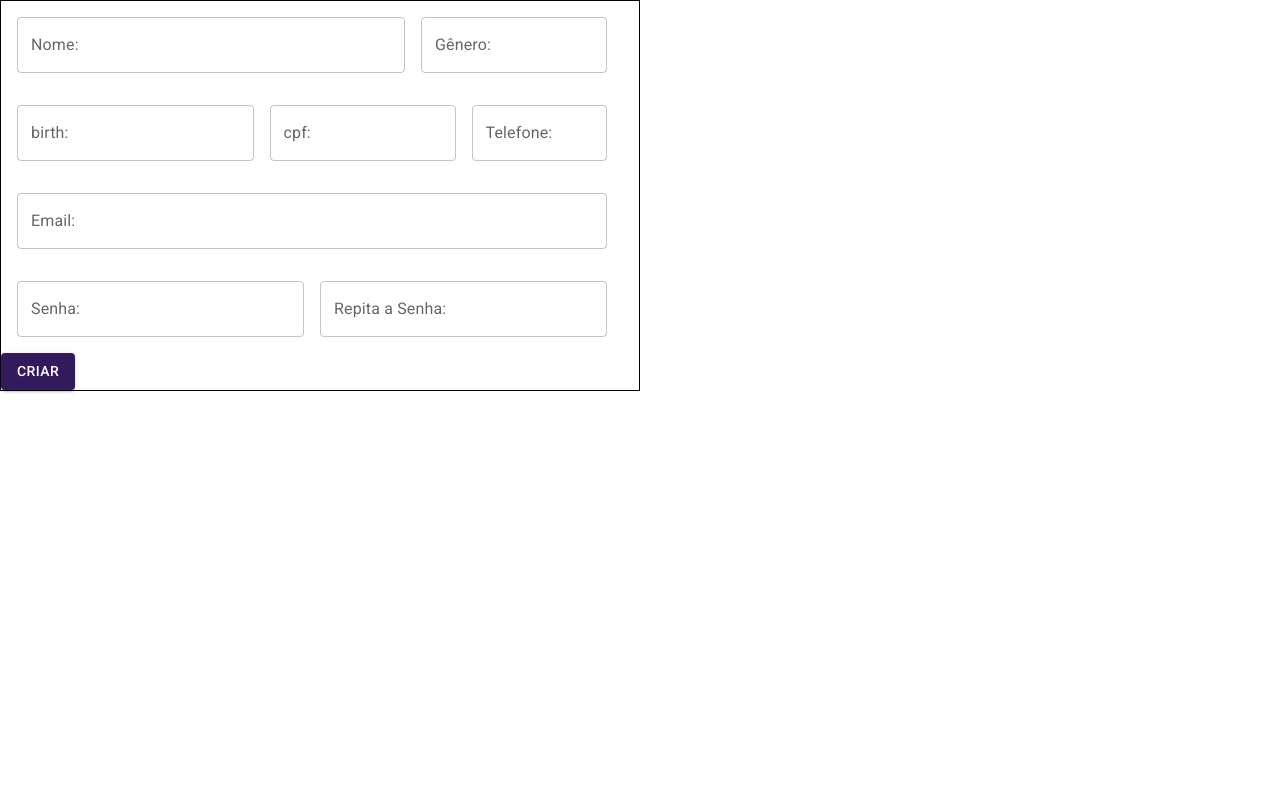
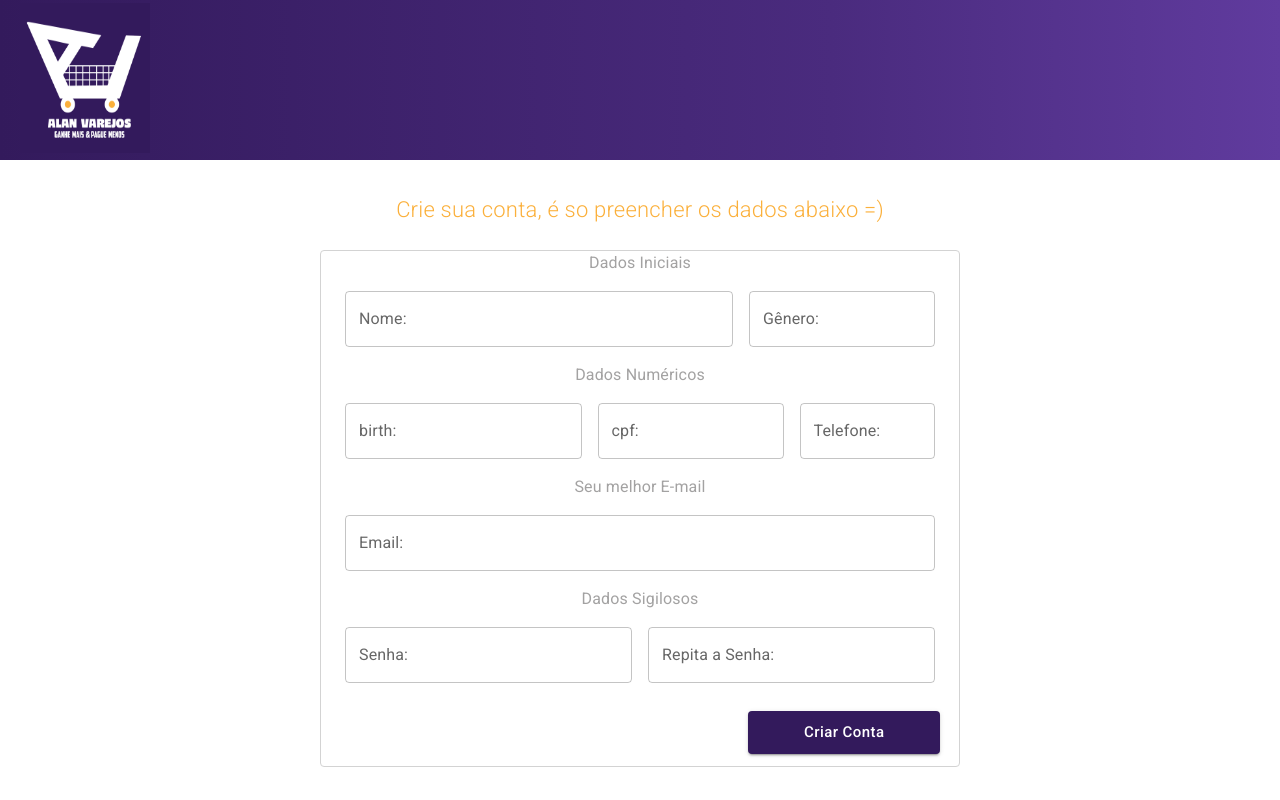
Before and after one commit to alancarloscesar/ecommerce, a React (Vite) app in the folder frontend/: page /signup in a window 1280 px wide. Built offline with nearby package versions, Linux system fonts and the light colour scheme.

Commit message:
Modal Forgot password

```diff
--- /dev/null
+++ b/frontend/src/components/HeaderUser/index.tsx
@@ -0,0 +1,51 @@
+import {Grid, Box, useTheme} from "@mui/material"
+import imgLogo from "../../assets/logo.jpeg"
+
+export default function HeaderUser(){
+
+    const theme = useTheme();
+
+    return(
+        <>
+         <Grid container
+                sx={{
+                    display: "flex",
+                    flexDirection: "column",
+                    justifyContent: "center",
+                    height: "20vh",
+                    width: "100vw",
+                    backgroundColor: "rgb(51,26,92)",
+                    background: "linear-gradient(90deg, rgba(51,26,92,1) 0%, rgba(74,43,126,1) 65%, rgba(96,59,158,1) 100%)",
+                    // marginBottom: "15vw",
+
+                    [theme.breakpoints.only('sm')]: {
+                        marginBottom: "15vh",
+                        height: "20vh",
+                    },
+                    [theme.breakpoints.only('xs')]: {
+                        marginBottom: "16vh",
+                        height: "15vh",
+                    },
+                }}
+
+                xl={12}
+            >
+
+                <Box sx={{
+                    [theme.breakpoints.only('xs')]: {
+                        display: "none"
+                    },
+                }}>
+                    <img src={imgLogo}
+                        id="img"
+                        alt="img logo"
+                        width={150}
+                        height={150}
+                        style={{ paddingLeft: 20 }}
+                    />
+                </Box>
+            </Grid >
+
+        </>
+    )
+}
--- /dev/null
+++ b/frontend/src/components/ModalForgotPassword/index.jsx
@@ -0,0 +1,105 @@
+import { useEffect, useState } from 'react';
+import Button from '@mui/material/Button';
+import TextField from '@mui/material/TextField';
+import Dialog from '@mui/material/Dialog';
+import DialogActions from '@mui/material/DialogActions';
+import DialogContent from '@mui/material/DialogContent';
+import DialogContentText from '@mui/material/DialogContentText';
+import DialogTitle from '@mui/material/DialogTitle';
+import { Divider, Grid, useTheme } from '@mui/material';
+import sendEmail from "../../assets/mailsend.gif"
+
+export default function ModalForgotPassword() {
+    const [open, setOpen] = useState(false);
+    const [email, setEmail] = useState("")
+
+    const theme = useTheme()
+    useEffect(()=>{
+        handleClickOpen()
+    },[])
+
+    const handleClickOpen = () => {
+        setOpen(true);
+    };
+
+    const handleClose = () => {
+        setOpen(false);
+    };
+
+    return (
+        <div>
+            <Button variant="outlined" onClick={handleClickOpen}>
+                Open form dialog
+            </Button>
+            <Dialog open={open} onClose={handleClose}>
+                <DialogTitle>Recuperação de senha</DialogTitle>
+                <Divider />
+                <DialogContent>
+
+                    <Grid
+                        container
+                        display={'flex'}
+                        flexDirection={'row'}
+                        justifyContent={'center'}
+                        alignItems={'center'}
+                        textAlign={'center'}
+                    >
+
+                        <Grid
+                            item
+                            xs={12} md={7}
+                        >
+                            <DialogContentText
+                                textAlign={'justify'}
+                                p={3}
+
+                                sx={{
+                                    [theme.breakpoints.only('xs')]: {
+                                        display: 'none'
+                                    },
+                                }}
+                            >
+                                Trabalhamos com um sistema seguro de recuperação de senha,
+                                por favor digite seu email e verifique sua caixa de entrada.
+                            </DialogContentText>
+                        </Grid>
+
+                        <Grid
+                            item
+                            xs={12} md={5}
+                        >
+                            <img
+                                src={sendEmail}
+                                alt="gif de email"
+                                width={230}
+                                height={230}
+                            />
+                        </Grid>
+
+                    </Grid>
+
+
+                    <TextField
+                        autoFocus
+                        margin="dense"
+                        id="name"
+                        label="Email de Recuperação"
+                        type="email"
+                        fullWidth
+                        variant="outlined"
+                        size='medium'
+                        value={email}
+                        onChange={(e) => setEmail(e.target.value)}
+                    />
+                </DialogContent>
+                <DialogActions>
+                    <Button
+                        variant='text'
+                        onClick={handleClose}>
+                        Recuperar Senha
+                    </Button>
+                </DialogActions>
+            </Dialog>
+        </div>
+    );
+}
--- a/frontend/src/pages/SignUp/index.tsx
+++ b/frontend/src/pages/SignUp/index.tsx
@@ -1,7 +1,10 @@
-import { Button, Grid, TextField } from "@mui/material"
+import { Button, Grid, TextField, Stack, Typography, useTheme } from "@mui/material"
 import { useState } from "react"
+import HeaderUser from "../../components/HeaderUser"
 
 export default function SignUp() {
+
+    const theme = useTheme();
 
     const [user, setUser] = useState({
         name: "",
@@ -11,25 +14,69 @@ export default function SignUp() {
         phone: "",
         email: "",
         password: "",
+        passwordRepeat: ""
     })
 
     return (
         <>
 
-            <Grid
-                // bgcolor={"#ff0"}
-                maxWidth={"50vw"}
-                border={1}
+            <HeaderUser />
+
+            <Stack
+                display={"flex"}
+                flexDirection={"column"}
+                justifyContent={"center"}
+                alignItems={"center"}
+                height={"80vh"}
+                width={"100vw"}
             >
 
+                <Typography sx={{
+                    maxWidth: "90%",
+                    textAlign: "center",
+                    color: "secondary.main",
+                    fontWeight: "300",
+                    fontSize: 22,
+                    marginBottom: 3,
+                    [theme.breakpoints.only('xs')]: {
+                        fontSize: 16
+                    },
+                }}>
+                    Crie sua conta, é so preencher os dados abaixo =)
+                </Typography>
+
+                <Grid
+                    width={"50vw"}
+                    border={1}
+                    borderRadius={1}
+                    borderColor={"#d3d3d3"}
+
+                    display={"flex"}
+                    flexDirection={"column"}
+                    alignItems={"center"}
+                    justifyContent={"center"}
+
+                    sx={{
+                        [theme.breakpoints.only('md')]: {
+                            width: "70vw"
+                        },
+                        [theme.breakpoints.only('sm')]: {
+                            width: "70vw",
+                        },
+                        [theme.breakpoints.only('xs')]: {
+                            width: "90vw",
+                        },
+                    }}
+                >
+                    <Typography sx={{color:"#a3a2a2"}}>Dados Iniciais</Typography>
                     <Grid container xs={12} p={2} spacing={2}>
-                    <Grid item xs={8}>
+                        <Grid item xs={12} sm={12} md={8} lg={8}>
                             <TextField
                                 label="Nome: "
                                 type="email"
                                 variant="outlined"
-                            value={user.email}
-                            onChange={(e) => setUser((prev) => ({ ...prev, email: e.target.value }))}
+                                value={user.name}
+                                onChange={(e) => setUser((prev) => ({ ...prev, name: e.target.value }))}
 
                                 sx={{
                                     width: "100%",
@@ -37,11 +84,13 @@ export default function SignUp() {
                                 }}
                             />
                         </Grid>
-                    <Grid item xs={4}>
+                        <Grid item xs={12} sm={12} md={4} lg={4}>
                             <TextField
                                 label="Gênero: "
                                 type="gender"
                                 variant="outlined"
+                                value={user.gender}
+                                onChange={(e) => setUser((prev) => ({ ...prev, gender: e.target.value }))}
                                 sx={{
                                     width: "100%",
 
@@ -50,34 +99,54 @@ export default function SignUp() {
                         </Grid>
                     </Grid>
 
+                    <Typography sx={{color:"#a3a2a2"}}>Dados Numéricos</Typography>
                     <Grid container xs={12} p={2} spacing={2}>
-                    <Grid item xs={5}>
+                        <Grid item xs={12} sm={12} md={4} lg={5}>
                             <TextField
                                 label="birth: "
                                 type="text"
                                 variant="outlined"
-                            value={user.email}
-                            onChange={(e) => setUser((prev) => ({ ...prev, email: e.target.value }))}
+                                value={user.birth}
+                                onChange={(e) => setUser((prev) => ({ ...prev, birth: e.target.value }))}
                                 sx={{
                                     width: "100%",
 
                                 }}
                             />
                         </Grid>
-                    <Grid item xs={4}>
+                        <Grid item xs={12} sm={12} md={4} lg={4}>
                             <TextField
                                 label="cpf: "
                                 type="text"
                                 variant="outlined"
+                                value={user.cpf}
+                                onChange={(e) => setUser((prev) => ({ ...prev, cpf: e.target.value }))}
                                 sx={{
                                     width: "100%",
 
                                 }}
                             />
                         </Grid>
-                    <Grid item xs={3}>
+                        <Grid item xs={12} sm={12} md={4} lg={3}>
                             <TextField
                                 label="Telefone: "
+                                type="tel"
+                                variant="outlined"
+                                value={user.phone}
+                                onChange={(e) => setUser((prev) => ({ ...prev, phone: e.target.value }))}
+                                sx={{
+                                    width: "100%",
+
+                                }}
+                            />
+                        </Grid>
+                    </Grid>
+
+                    <Typography sx={{color:"#a3a2a2"}}>Seu melhor E-mail</Typography>
+                    <Grid container xs={12} p={2} spacing={2}>
+                        <Grid item xs={12} sm={12} md={12} lg={12}>
+                            <TextField
+                                label="Email: "
                                 type="email"
                                 variant="outlined"
                                 value={user.email}
@@ -90,38 +159,28 @@ export default function SignUp() {
                         </Grid>
                     </Grid>
 
+                    <Typography sx={{color:"#a3a2a2"}}>Dados Sigilosos</Typography>
                     <Grid container xs={12} p={2} spacing={2}>
-                    <Grid item xs={12}>
+                        <Grid item xs={12} sm={12} md={6} lg={6}>
                             <TextField
-                            label="Email: "
-                            type="email"
+                                label="Senha: "
+                                type="password"
                                 variant="outlined"
+                                value={user.password}
+                                onChange={(e) => setUser((prev) => ({ ...prev, password: e.target.value }))}
                                 sx={{
                                     width: "100%",
 
                                 }}
                             />
                         </Grid>
-                </Grid>
-                <Grid container xs={12} p={2} spacing={2}>
-                    <Grid item xs={6}>
+                        <Grid item xs={12} sm={12} md={6} lg={6}>
                             <TextField
-                            label="Senha: "
+                                label="Repita a Senha: "
                                 type="password"
                                 variant="outlined"
-                            value={user.email}
-                            onChange={(e) => setUser((prev) => ({ ...prev, email: e.target.value }))}
-                            sx={{
-                                width: "100%",
-
-                            }}
-                        />
-                    </Grid>
-                    <Grid item xs={6}>
-                        <TextField
-                            label="Repita a Senha: "
-                            type="text"
-                            variant="outlined"
+                                value={user.passwordRepeat}
+                                onChange={(e) => setUser((prev) => ({ ...prev, passwordRepeat: e.target.value }))}
                                 sx={{
                                     width: "100%",
 
@@ -130,14 +189,34 @@ export default function SignUp() {
                         </Grid>
                     </Grid>
 
+                    <Grid
+                        display={"flex"}
+                        flexDirection={"row"}
+                        justifyContent={"end"}
+                        alignItems={"flex-end"}
+                        width={"100%"}
+
+                    >
                         <Button
                             variant="contained"
                             color="primary"
+                            size="large"
+
+
+                            sx={{
+                                textTransform: "capitalize",
+                                width: "30%",
+                                margin: "2% 3%"
+                            }}
                         >
-                    Criar
+                            Criar conta
                         </Button>
+                    </Grid>
 
                 </Grid>
+
+            </Stack>
+
         </>
     )
 }
```
Also changed, not shown: frontend/src/pages/signIn/index.tsx (+11 -32 lines), frontend/src/assets/mailsend.gif (added). Lines whose indentation alone changed are shown as unchanged.
